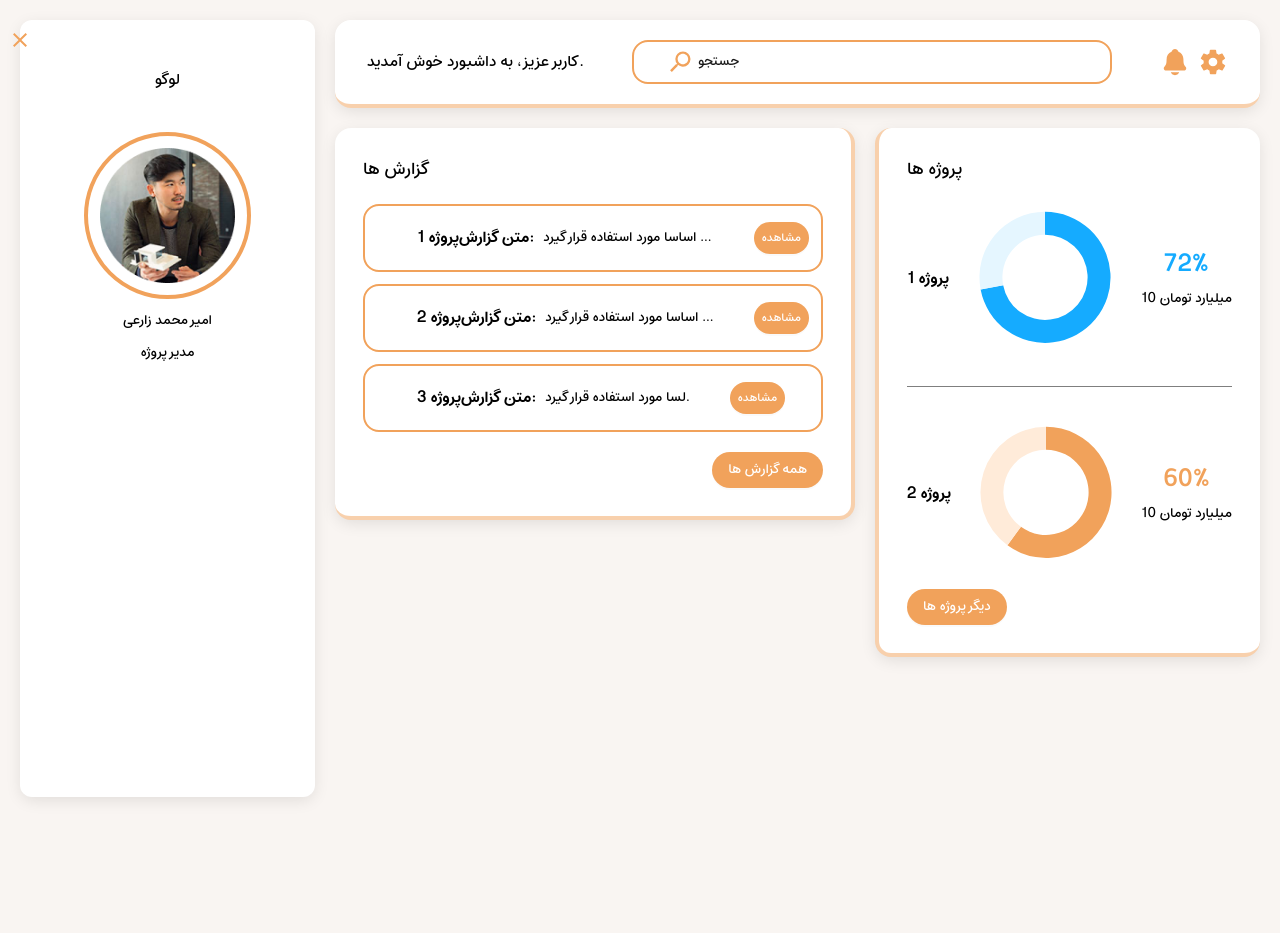
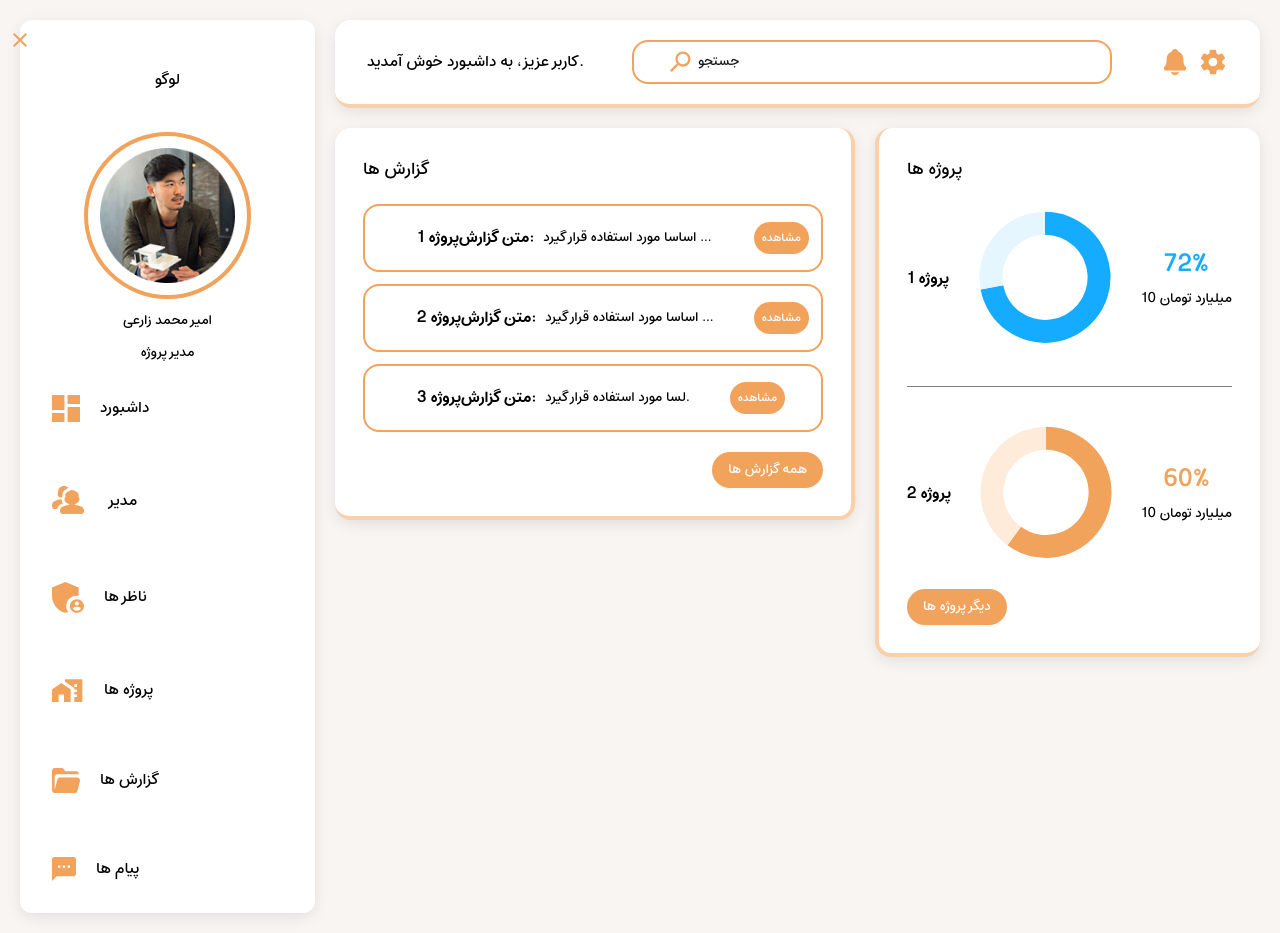
Before and after one commit to AliDlt/ProjectManagementClient, a React app: page /dashboard in a window 1280 px wide. Before the commit the page ends 817 px from the top, so only its background shows below. Built offline with nearby package versions, Linux system fonts and the light colour scheme; the HTML template or start-up script is replaced by a standard one.

Commit message:
aside list pages

```diff
--- a/Context/SideBarContext.jsx
+++ b/Context/SideBarContext.jsx
@@ -3,7 +3,7 @@
 export const SideBarContext = createContext(null);
 
 const SideBarContextProvider = ({ children }) => {
-  const [show, toggle] = useState(true);
+  const [show, toggle] = useState(false);
   return (
     <SideBarContext.Provider value={{ show, toggle }}>
       {children}
--- /dev/null
+++ b/components/ui/ListAside/ListAside.jsx
@@ -0,0 +1,25 @@
+import React from "react";
+const pages = [
+  { name: "داشبورد", icon: "/public/icons/آیکون-داشبورد.svg" },
+  { name: "مدیر", icon: "/public/icons/آیکون-مدیر.svg" },
+  { name: "ناظر ها", icon: "/public/icons/آیکون-ناظرها.svg" },
+  { name: "پروژه ها", icon: "/public/icons/آیکون-پروژه ها.svg" },
+  { name: "گزارش ها", icon: "/public/icons/آیکون-گزارش ها.svg" },
+  { name: "پیام ها", icon: "/public/icons/آیکون-پیام ها.svg" },
+];
+const ListAside = () => {
+  return (
+    <ul className="list-none w-full flex flex-col  ">
+      {pages.map(({ icon, name }) => {
+       return <li className="flex justify-start p-8 gap-5 items-center ">
+          <span >
+            <img src={icon} alt={name} />
+          </span>
+          <span>{name}</span>
+        </li>;
+      })}
+    </ul>
+  );
+};
+
+export default ListAside;
--- a/components/ui/dashboard/DashboardSideBar.jsx
+++ b/components/ui/dashboard/DashboardSideBar.jsx
@@ -3,19 +3,17 @@
 import Profile from "../profile/Profile";
 import { SideBarContext } from "../../../Context/SideBarContext";
 import { IoMdClose } from "react-icons/io";
+import ListAside from "../ListAside/ListAside";
 
 function DashboardSideBar() {
   const { show, toggle } = useContext(SideBarContext);
   return (
     <aside
       className={`lg:col-span-3
-        fixed
-        lg:static
-        z-50
-        h-full
+        overflow-y-scroll
+        fixed lg:static z-50 h-full
         ${show ? "right-0" : "-right-full"}
-
-        2xl:col-span-2 lg:row-start-1 lg:-row-end-9  lg:block shadow-custom rounded-xl bg-white`}
+         2xl:col-span-2 lg:row-start-1 lg:-row-end-9  lg:block shadow-custom rounded-xl bg-white`}
     >
       <p className="m-2 left-0 text-custom-primary-color text-2xl absolute">
         <IoMdClose
@@ -27,6 +25,7 @@
       <nav className="flex flex-col items-center pt-12 w-full">
         <Logo />
         <Profile />
+        <ListAside />
       </nav>
     </aside>
   );
```
